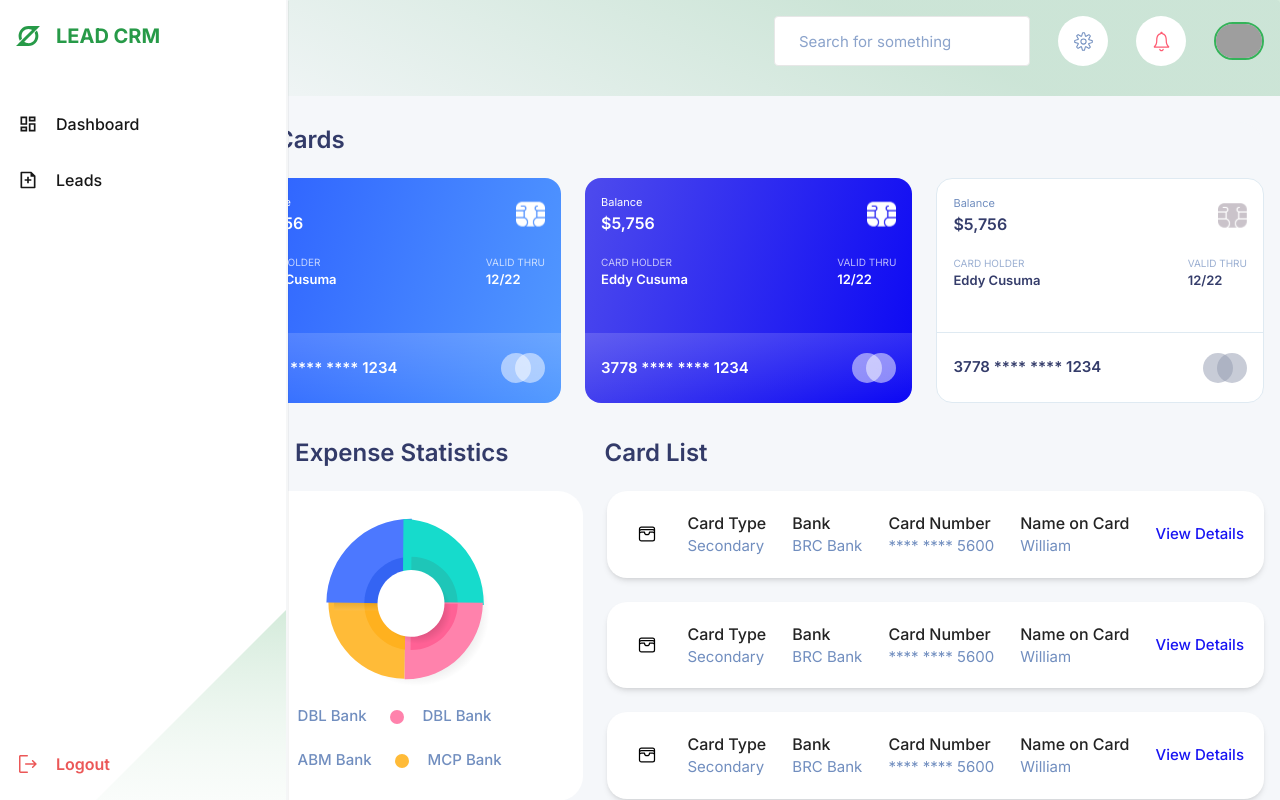
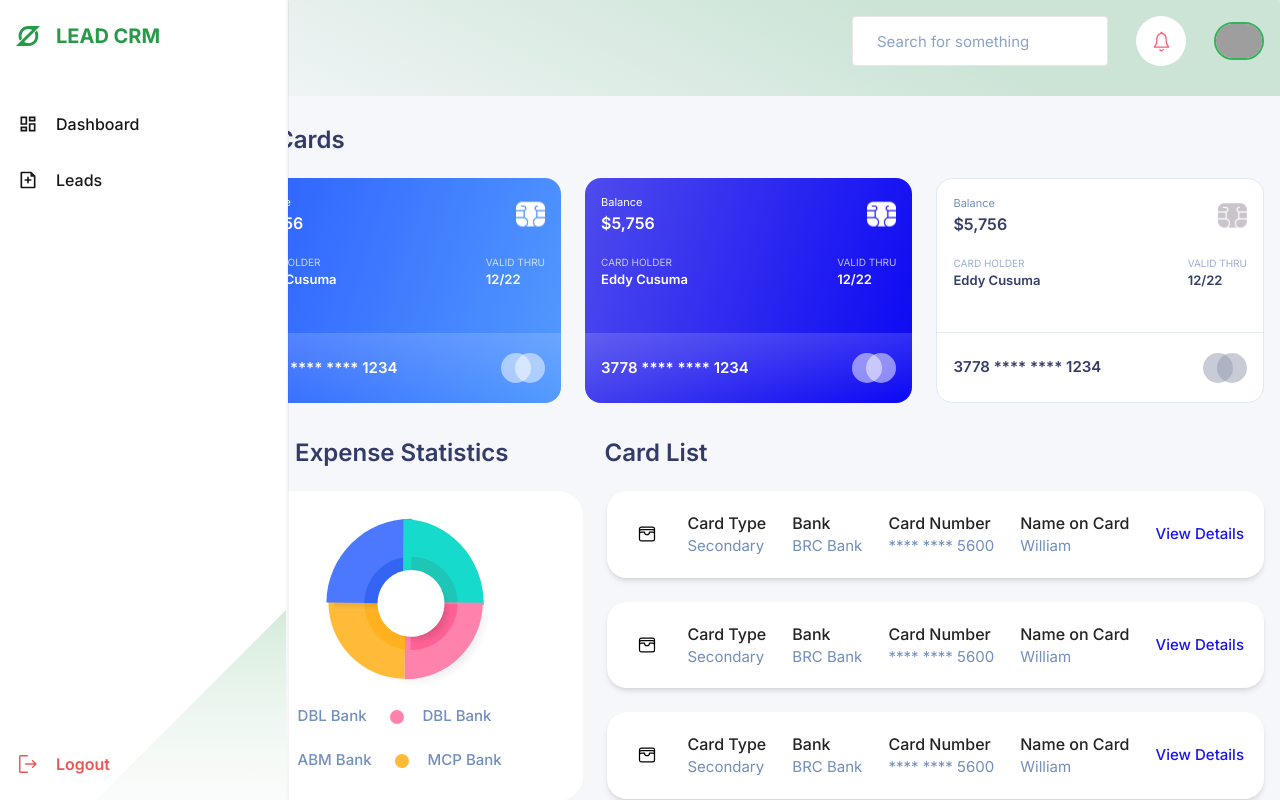
Before and after one commit to Wasiquekh/leadcrm, a Next.js app: page /cards in a window 1280 px wide. Shown: the top 800 px of the page. Built offline with nearby package versions, Linux system fonts and the light colour scheme; no server answers; grey boxes are pictures that could not be loaded.

Commit message:
minor changes

```diff
--- a/app/component/DesktopHeader.tsx
+++ b/app/component/DesktopHeader.tsx
@@ -27,9 +27,9 @@ const DesktopHeader = () => {
             placeholder="Search for something"
             className=" bg-white w-64 h-[50px] rounded-[4px] px-6 border border-[#E7E7E7] hover:shadow-hoverInputShadow focus-border-primary  placeholder-[#8BA3CB] text-[15px] leading-normal"
           />
-          <div className=" w-[50px] h-[50px] bg-white rounded-full flex justify-center items-center">
+          {/* <div className=" w-[50px] h-[50px] bg-white rounded-full flex justify-center items-center">
             <CiSettings className=" text-[#718EBF] w-[25px] h-[25px]" />
-          </div>
+          </div> */}
           <div className=" w-[50px] h-[50px] bg-white rounded-full flex justify-center items-center">
             <IoIosNotificationsOutline className=" text-[#FE5C73] w-[25px] h-[25px]" />
           </div>
```
